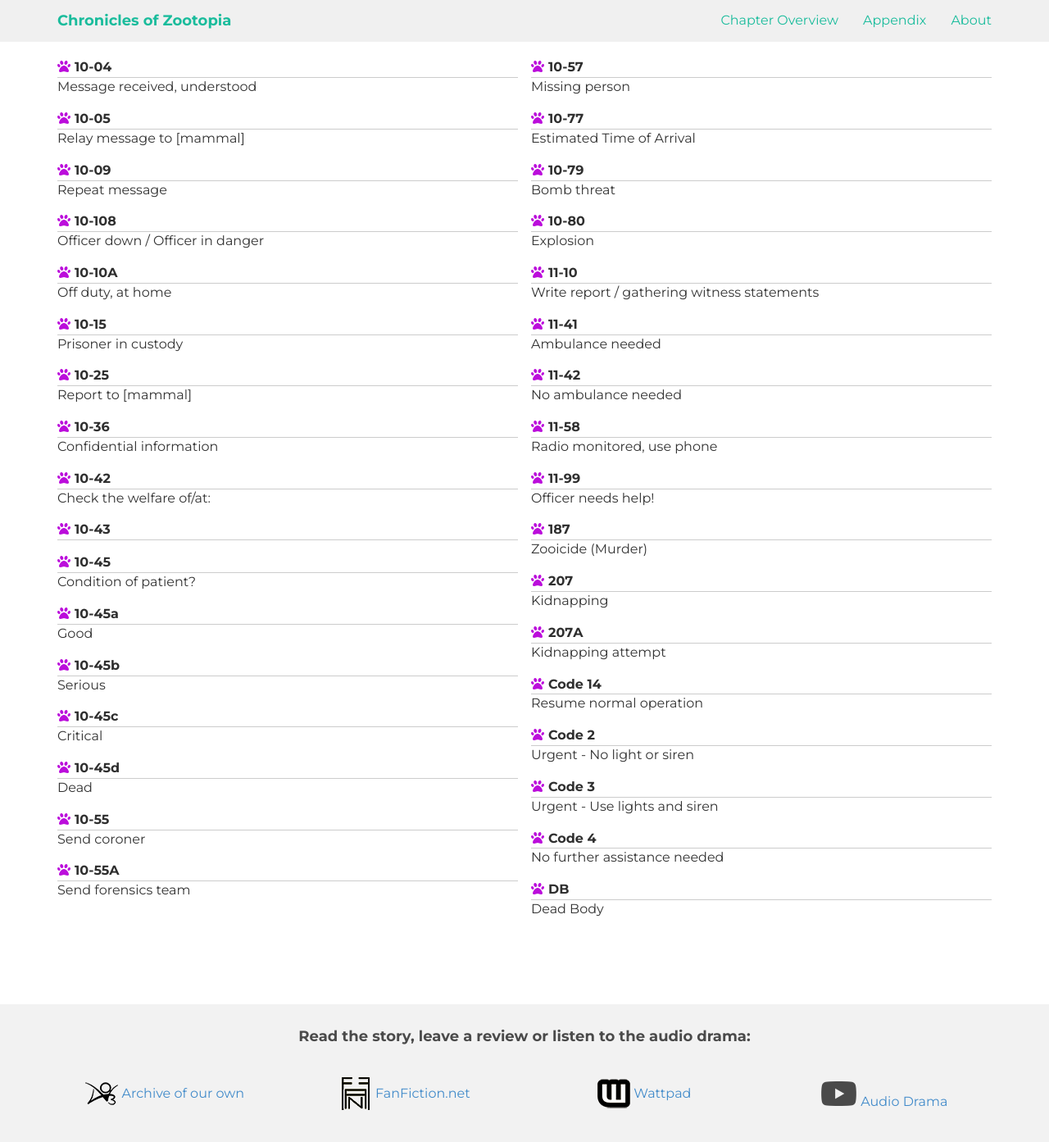
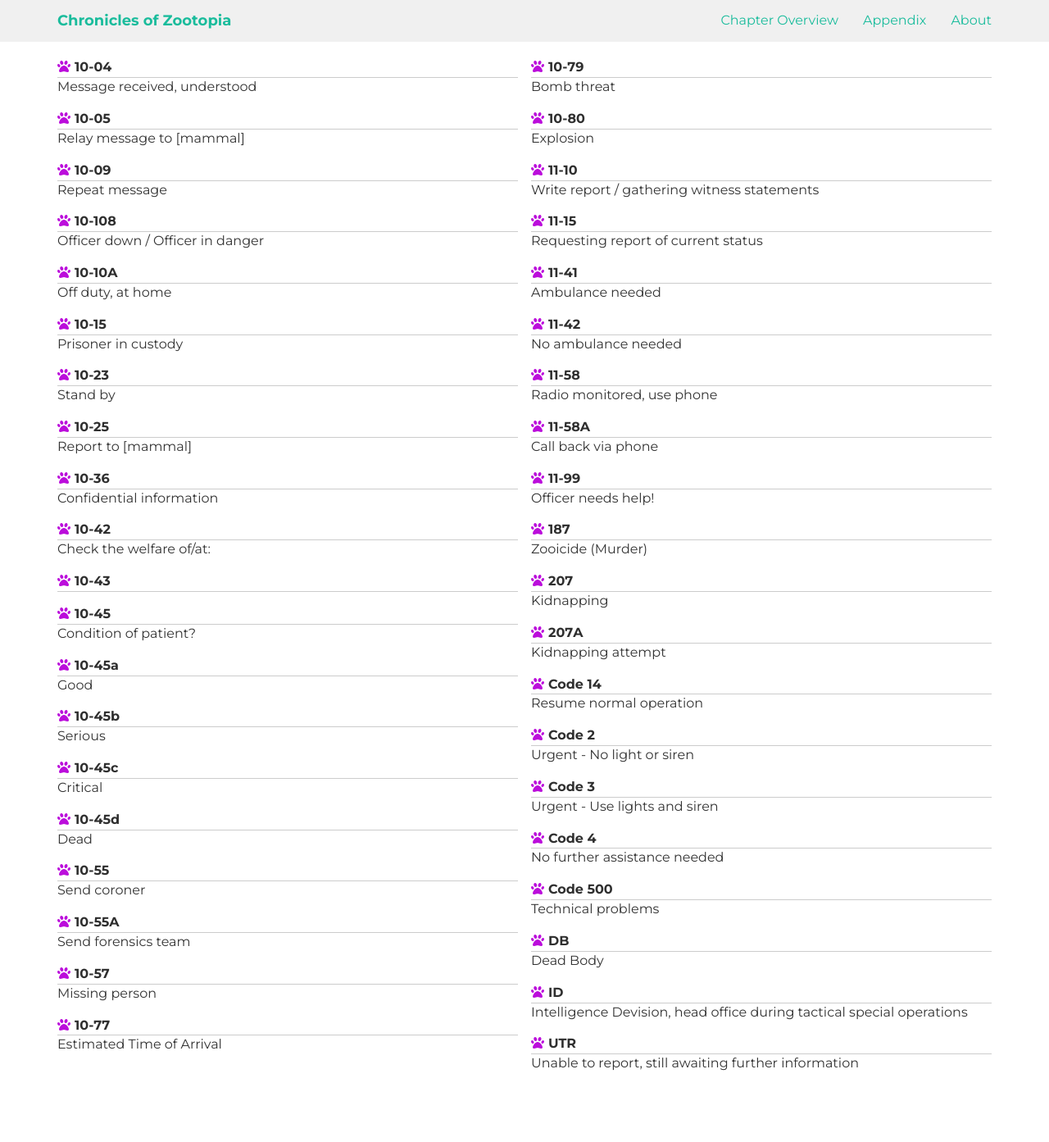
Before and after one commit to Anheledir/ChroniclesOfZootopia, a Jekyll site: the page built from appendix/policecodes.md, in a window 1280 px wide and 1400 px high, scrolled down 725 px. Shown: the top 1393 px of the window at 82% size. Built offline with Jekyll 4.4.1, drawn with Linux system fonts in a browser that asks for light colours; nearby versions of some CDN libraries.

Commit message:
added policecodes

```diff
--- a/_data/policecodes.yml
+++ b/_data/policecodes.yml
@@ -8,6 +8,8 @@
   description: "Off duty, at home"
 - code: "10-15"
   description: "Prisoner in custody"
+- code: "10-23"
+  description: "Stand by"
 - code: "10-36"
   description: "Confidential information"
 - code: "10-42"
@@ -43,12 +45,16 @@
 
 - code: "11-10"
   description: "Write report / gathering witness statements"
+- code: "11-15"
+  description: "Requesting report of current status"
 - code: "11-41"
   description: "Ambulance needed"
 - code: "11-42"
   description: "No ambulance needed"
 - code: "11-58"
   description: "Radio monitored, use phone"
+- code: "11-58A"
+  description: "Call back via phone"
 - code: "11-99"
   description: "Officer needs help!"
 
@@ -67,6 +73,12 @@
   description: "No further assistance needed"
 - code: "Code 14"
   description: "Resume normal operation"
+- code: "Code 500"
+  description: "Technical problems"
 
 - code: "DB"
   description: "Dead Body"
+- code: "ID"
+  description: "Intelligence Devision, head office during tactical special operations"
+- code: "UTR"
+  description: "Unable to report, still awaiting further information"
```
